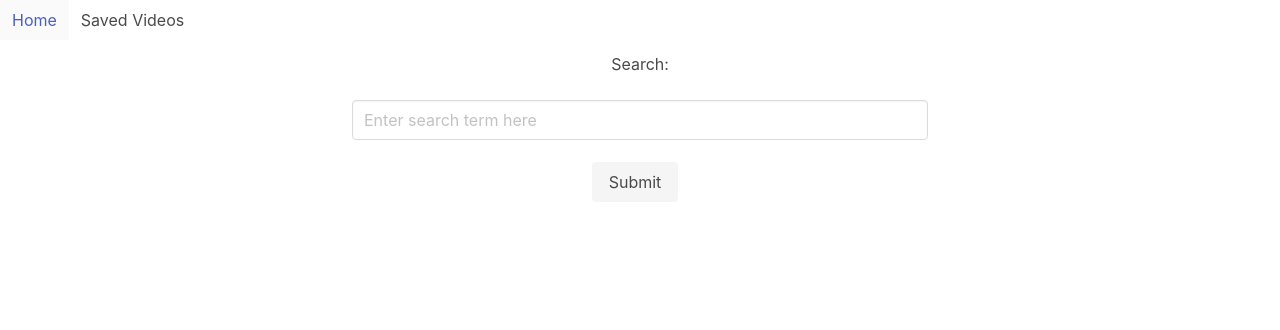
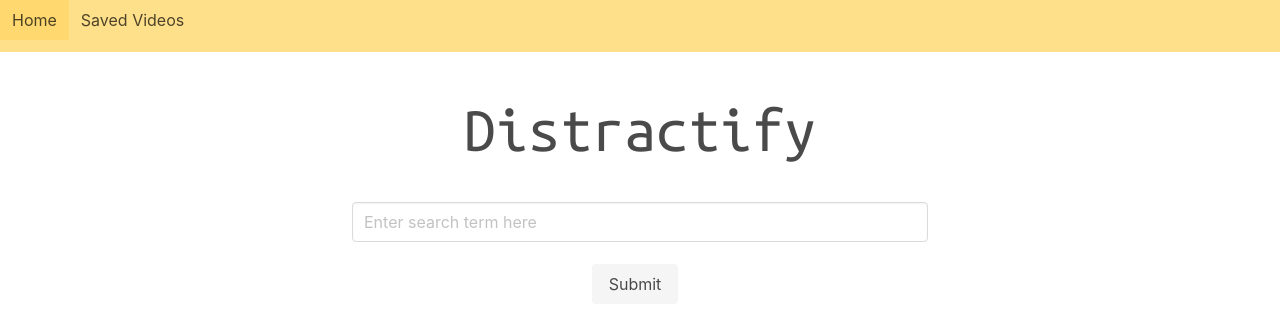
Before and after one commit to nexio-t/mern-app, a React (Create React App) app in the folder client/: page / in a window 1280 px wide. Shown: the top 330 px of the page. Built offline with nearby package versions, Linux system fonts and the light colour scheme; the HTML template or start-up script is replaced by a standard one.

Commit message:
added yellow navbar and centered parent div of cards with left: 4% in CSS

```diff
--- a/client/public/index.html
+++ b/client/public/index.html
@@ -11,6 +11,8 @@
     crossorigin="anonymous"> -->
     <script src="https://kit.fontawesome.com/f4048be859.js" crossorigin="anonymous"></script>
 
+    <link href="https://fonts.googleapis.com/css?family=Roboto|Ubuntu+Mono&display=swap" rel="stylesheet">
+
 
   <title>YouTube Search App</title>
   </head>
--- a/client/src/components/Navbar/index.js
+++ b/client/src/components/Navbar/index.js
@@ -3,7 +3,8 @@ import "bulma/css/bulma.css";
 
 function Navbar() {
   return (
-    <nav className="navbar" role="navigation" aria-label="main navigation">
+    <html class="has-navbar-fixed-top">
+    <nav className="navbar is-fixed-top is-warning" role="navigation" aria-label="main navigation">
 
       <div className="collapse navbar-collapse" id="navbarNavAltMarkup">
         <div className="navbar-start">
@@ -16,6 +17,7 @@ function Navbar() {
         </div>
       </div>
     </nav>
+    </html>
   );
 }
 
--- /dev/null
+++ b/client/src/components/Navbar/style.css
@@ -0,0 +1,3 @@
+nav {
+    background: blue !important;
+}
--- a/client/src/components/ResultsContainer/style.css
+++ b/client/src/components/ResultsContainer/style.css
@@ -1,3 +1,5 @@
-.result-container {
-    width: 30%;
+div .results-container {
+    position: relative;
+    /* left: 50px; */
+    left: 4%;
 }
--- a/client/src/components/Searchbar/index.js
+++ b/client/src/components/Searchbar/index.js
@@ -6,9 +6,12 @@ import 'bulma/css/bulma.css'
 
 const SearchForm = props => {
     return (
+        <div>
+            <div className="distractify">
+                Distractify
+            </div>
             <form>
                 <div className="field">
-                <label className="VideoSearchlabel"><h4>Search:</h4></label>
                     <br></br>
                     <input className="input"
                         value={props.search}
@@ -22,6 +25,7 @@ const SearchForm = props => {
                     Submit
                 </button>
             </form>
+        </div>
     )
 }
 
--- a/client/src/components/Searchbar/style.css
+++ b/client/src/components/Searchbar/style.css
@@ -1,3 +1,13 @@
 input {
     width: 50% !important;
 }
+
+.distractify {
+    font-family: 'Ubuntu Mono', monospace;
+    font-size: 4em;
+    margin-top: 30px;
+}
+
+.button {
+    margin-bottom: 20px;
+}
--- a/client/src/pages/SavedVideos.js
+++ b/client/src/pages/SavedVideos.js
@@ -35,6 +35,9 @@ render() {
     console.log(this.state);
     return (
         <Container>
+            <div className="distractify">
+                Distractify
+            </div>
             <SavedCard savedVideos={this.state.savedVideos} handleVideoRemove={this.handleVideoRemove}/>
         </Container>
     )
```
Lines whose indentation alone changed are shown as unchanged.
